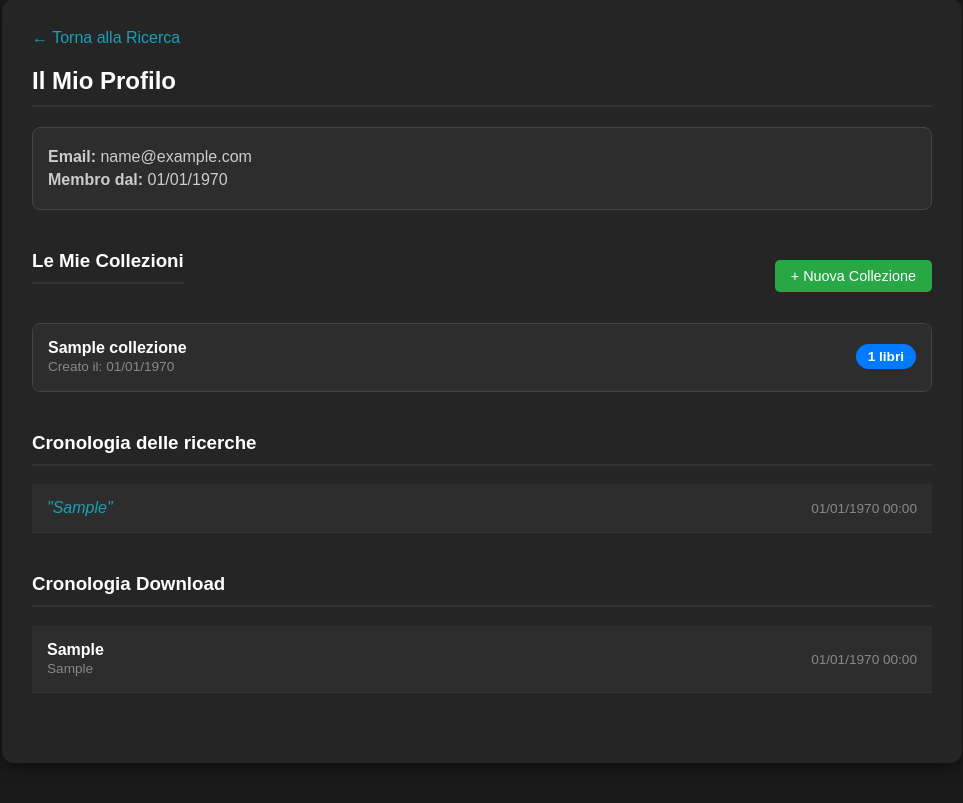
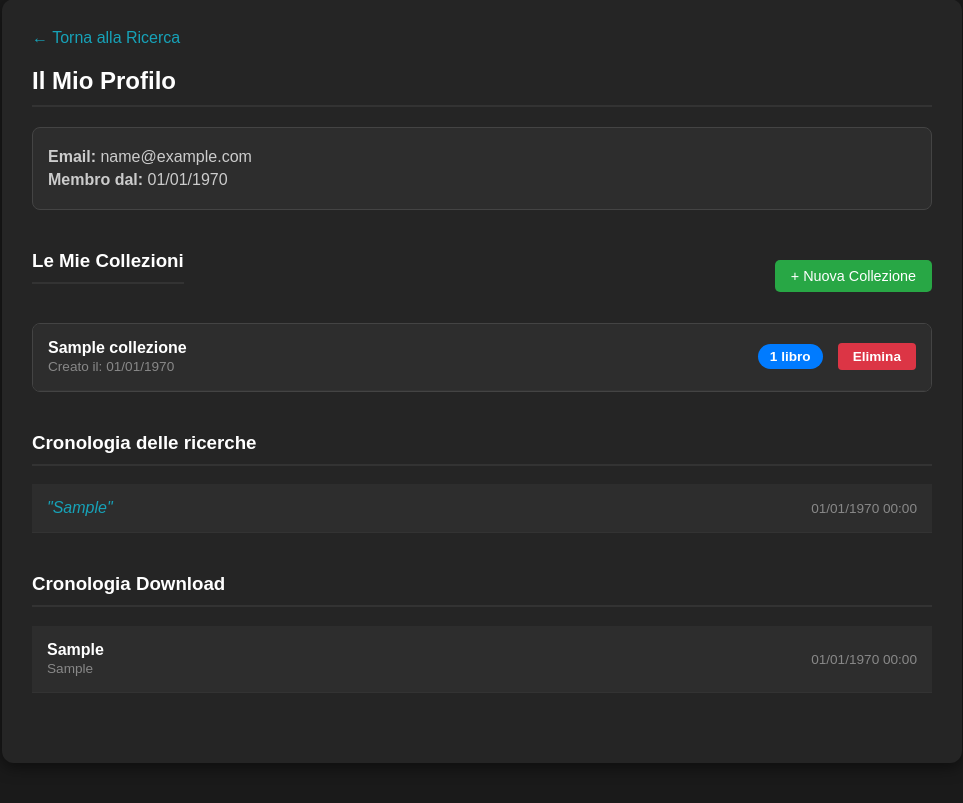
Before and after one commit to MelnykRoman6/BookNest, a PHP site: page /profilo.php in a window 1280 px wide. Shown: the part 41-844 px from the top of the page, without its empty margins (158-1121 px from the left). Run offline with PHP 8.4, Linux system fonts and the light colour scheme; the visitor is signed in with stand-in values (Sample User, id 1); tables that the repository leaves empty or names only in its code hold one stand-in row (values such as "Sample post").

Commit message:
eliminazione della collezione

```diff
--- a/profilo.php
+++ b/profilo.php
@@ -94,8 +94,19 @@ try {
                             <br>
                             <span class="date">Creato il: <?php echo date("d/m/Y", strtotime($col['data_crea'])); ?></span>
                         </div>
-                        <div class="badge-count">
-                            <?php echo $col['total_libri']; ?> libri
+
+                        <div class="actions-wrapper">
+                            <div class="badge-count">
+                                <?php echo $col['total_libri']; ?>
+                                <?php echo ($col['total_libri'] == 1) ? "libro" : "libri"; ?>
+                            </div>
+
+                            <form action="del_col.php" method="POST" class="delete-form" onsubmit="return confirm('Sei sicuro?');">
+                                <input type="hidden" name="id_collezione" value="<?php echo $col['id']; ?>">
+                                <button type="submit" class="btn-delete" onclick="event.stopPropagation();">
+                                    Elimina
+                                </button>
+                            </form>
                         </div>
                     </div>
 
--- a/styles/stile_profilo.css
+++ b/styles/stile_profilo.css
@@ -93,6 +93,42 @@ h2, h3 {
     font-size: 0.9em;
 }
 
+.list-item {
+    display: flex;
+    justify-content: space-between;
+    align-items: center;
+    padding: 15px;
+    background: #2d2d2d;
+    border-bottom: 1px solid #333;
+}
+
+.actions-wrapper {
+    display: flex;
+    align-items: center;
+    gap: 15px;
+}
+
+.btn-delete {
+    background-color: #dc3545 !important;
+    color: white;
+    border: none;
+    padding: 6px 15px;
+    border-radius: 4px;
+    cursor: pointer;
+    font-weight: bold;
+    font-size: 0.85em;
+    transition: background 0.3s;
+}
+
+.btn-delete:hover {
+    background-color: #a71d2a !important;
+}
+
+.delete-form {
+    margin: 0;
+    display: inline-block;
+}
+
 .badge-count {
     background: #007bff;
     color: white;
```
Also changed, not shown: del_col.php (added, +25 -0 lines).
